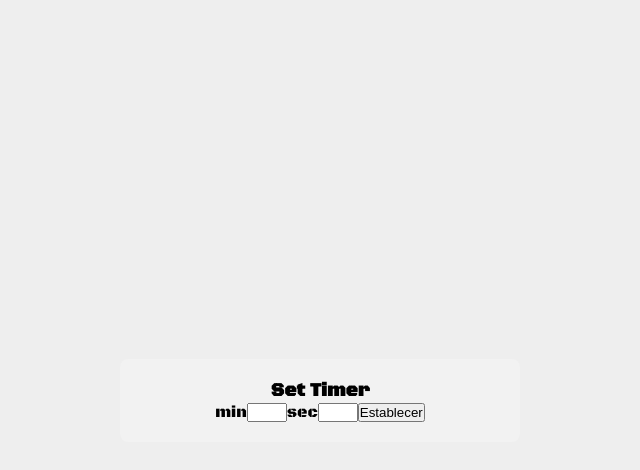
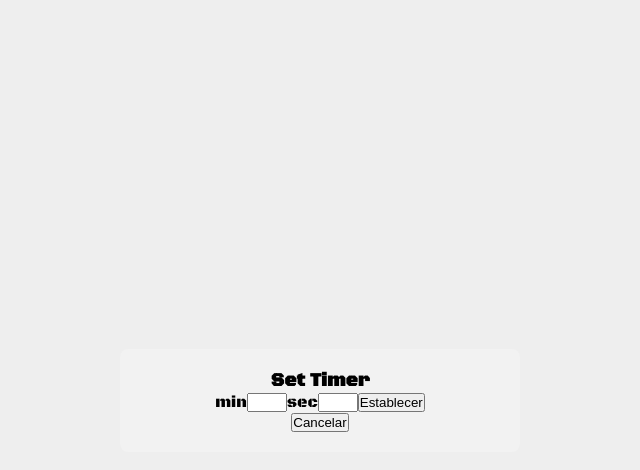
Before and after one commit to diegofernandoalayon/Timer-react, a React (Vite) app: page / in a window 1280 px wide. Both pictures are taken after a click on the button "Edit". Shown: the top 470 px of the page, without its empty margins (320-960 px from the left). Built offline with nearby package versions, Linux system fonts and the light colour scheme.

Commit message:
agregando boton cancelar

```diff
--- a/index.html
+++ b/index.html
@@ -10,7 +10,7 @@
     <title>Vite App</title>
   </head>
   <body>
-    <div id="root"></div>
+    <section id="root"></section>
     <script type="module" src="/src/main.jsx"></script>
   </body>
 </html>
--- a/src/App.jsx
+++ b/src/App.jsx
@@ -5,12 +5,8 @@ function App () {
   return (
     <article className='App'>
 
-      <div>
-
-        {/* <DisplayTimer /> */}
-        <Timer />
-
-      </div>
+      {/* <DisplayTimer /> */}
+      <Timer />
 
     </article>
   )
--- a/src/components/FormTimer/index.jsx
+++ b/src/components/FormTimer/index.jsx
@@ -2,7 +2,7 @@
 import { useState } from 'react'
 // styles
 import './formTimer.css'
-export default function FormTimer ({ setTimeState, handleStart, setTimerReset }) {
+export default function FormTimer ({ setTimeState, handleStart, setTimerReset, setIsEdit }) {
   const [min, setMin] = useState(0)
   const [sec, setSec] = useState(0)
   const handleSubmit = (event) => {
@@ -23,6 +23,10 @@ export default function FormTimer ({ setTimeState, handleStart, setTimerReset })
     const minToSec = event.target.value * 60
     setMin(minToSec)
   }
+  const handleCancel = () => {
+    console.log('to')
+    setIsEdit(false)
+  }
   return (
     <article className='form-timer'>
       <h3>Set Timer</h3>
@@ -33,6 +37,7 @@ export default function FormTimer ({ setTimeState, handleStart, setTimerReset })
         <input type='text' onChange={handleChangeSec} />
         <button>Establecer</button>
       </form>
+      <button onClick={handleCancel}>Cancelar</button>
     </article>
   )
 }
--- a/src/pages/Timer/index.jsx
+++ b/src/pages/Timer/index.jsx
@@ -47,6 +47,7 @@ export default function Timer () {
       const { time } = JSON.parse(userSettings)
 
       setTimeState(time)
+      setTimerReset(time)
     }
   }, [])
   useEffect(() => {
@@ -64,10 +65,15 @@ export default function Timer () {
   document.title = `${minutes}:${seconds} Timer`
 
   return (
-    <>
+    <article>
       {
         isEdit
-          ? <FormTimer setTimeState={setTimeState} handleStart={handleStart} setTimerReset={setTimerReset} />
+          ? <FormTimer
+              setTimeState={setTimeState}
+              handleStart={handleStart}
+              setTimerReset={setTimerReset}
+              setIsEdit={setIsEdit}
+            />
           : <DisplayTimer minutes={minutes} seconds={seconds} />
       }
       {
@@ -82,7 +88,7 @@ export default function Timer () {
         !isEdit && <button onClick={handleEdit}>Edit</button>
       }
 
-    </>
+    </article>
 
   )
 }
```
